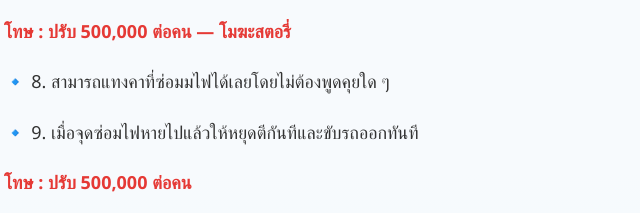
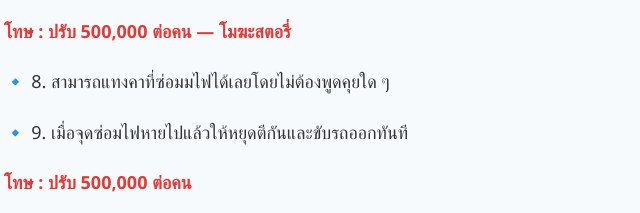
Before and after one commit to zedzerofreedomtime/safezone, a plain HTML site: page activity_rules.html in a window 1280 px wide. Shown: the part 1691-1904 px from the top of the page, 186-826 px from the left. Drawn offline with Linux system fonts and the light colour scheme.

Commit message:
Update activity_rules.html

```diff
--- a/activity_rules.html
+++ b/activity_rules.html
@@ -208,7 +208,7 @@ header h2 {
 
         <p>🔹 8. สามารถแทงคาที่ซ่อมมไฟได้เลยโดยไม่ต้องพูดคุยใด ๆ</p>
 
-        <p>🔹 9. เมื่อจุดซ่อมไฟหายไปแล้วให้หยุดตีกันทีและขับรถออกทันที</p>
+        <p>🔹 9. เมื่อจุดซ่อมไฟหายไปแล้วให้หยุดตีกันและขับรถออกทันที</p>
         <p class="penalty">โทษ : ปรับ 500,000 ต่อคน </p>
 
         <p>🔹 10. ก่อนประเทศรี 15 นาที สามารถซ่อมไฟได้แต่ห้ามตีกันเด็ดขาด</p>
```
